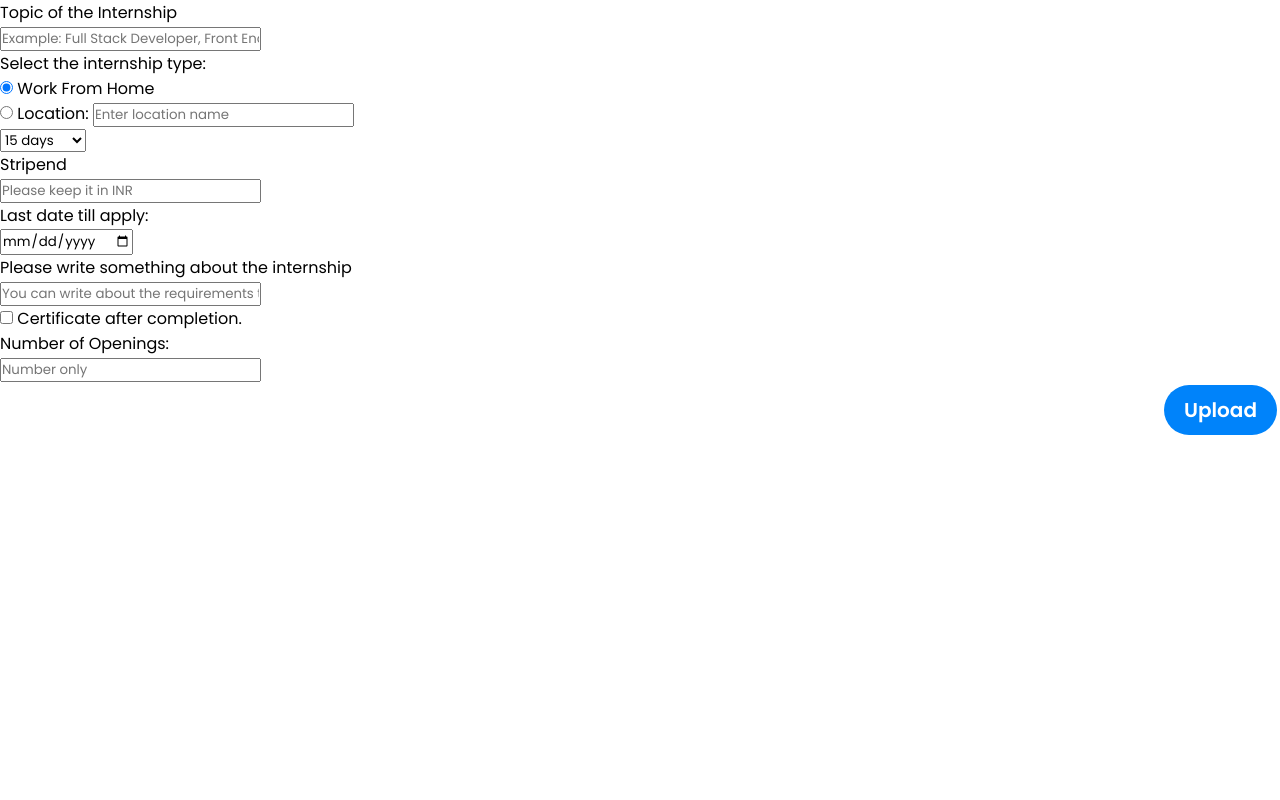
After one commit to Gopi515/CareerConnect, a PHP site: page /html/profiles/company/addinternship.html in a window 1280 px wide. The commit adds this page. Run offline with PHP 8.4, Linux system fonts and the light colour scheme.

Commit message:
Minor bug changes and new adjustment
> Login.php error message bug fixed,
> Unwanted folder removed,
> Added an empty company page,
> Added internship adding page.

```diff
--- /dev/null
+++ b/html/profiles/company/addinternship.html
@@ -0,0 +1,101 @@
+<!DOCTYPE html>
+<html lang="en">
+
+<head>
+
+    <!-- metas -->
+    <meta charset="UTF-8">
+    <meta name="viewport" content="width=device-width, initial-scale=1.0">
+
+    <!-- titles -->
+    <title>Add Internship offer</title>
+
+    <!-- linking -->
+    <link rel="stylesheet" href="../../../style.css">
+
+</head>
+
+<!-- php here -->
+
+<!-- body starts -->
+
+<body>
+    <div class="Internship">
+
+        <!-- internship topic -->
+        <div class="topic">
+            <p class="Internship-topic">Topic of the Internship</p>
+            <input type="text" class="txt-box" placeholder="Example: Full Stack Developer, Front End Developer">
+        </div>
+
+        <!-- company Name goes here -->
+
+        <!-- type of internship -->
+        <div class="category">
+            <legend>Select the internship type:</legend>
+            <label for="Online">
+                <input type="radio" class="WFH" id="WFH" name="worklocation" value="workfromhome" checked> Work From
+                Home
+            </label>
+            <br>
+            <label for="Offline">
+                <input type="radio" class="NWFH" name="workLocation" value="officeLocation"> Location:
+                <input type="text" class="NWFH-loc" name="locationName" placeholder="Enter location name">
+            </label>
+        </div>
+
+        <!-- work time -->
+        <div class="duraptionpart">
+            <select name="duration" id="duration">
+                <option value="day">15 days</option>
+                <option value="one">1 month</option>
+                <option value="two">2 months</option>
+                <option value="three">3 months</option>
+                <option value="four">4 months</option>
+                <option value="five">5 months</option>
+                <option value="six">6 months</option>
+            </select>
+        </div>
+
+        <!-- stripend -->
+        <div class="Stripendpart">
+            <p class="stripend">Stripend</p>
+            <input type="text" placeholder="Please keep it in INR">
+        </div>
+
+        <!-- apply by -->
+        <div class="lastdate">
+            <p class="applyby">Last date till apply:</p>
+            <input type="date">
+        </div>
+
+        <!-- about the company -->
+
+        <!-- about the internship -->
+        <div class="internabout">
+            <p class="aboutintern">Please write something about the internship</p>
+            <input type="text"
+                placeholder="You can write about the requirements that will be needed in the internship.">
+        </div>
+
+        <!-- certificate -->
+        <div class="iscertificate">
+            <input type="checkbox" id="certificate" name="certificate" value="certificate">
+            <label for="vehicle1"> Certificate after completion.</label>
+        </div>
+
+        <!-- Number of opening -->
+        <div class="Total-vacancy">
+            <p class="opening">Number of Openings:</p>
+            <input type="number" placeholder="Number only">
+        </div>
+
+        <!-- submit button -->
+        <div class="subdiv">
+            <button class="btn submit" id="submitButton">Upload</button>
+        </div>
+
+    </div>
+</body>
+
+</html>
--- a/html/profiles/company/company.html
+++ b/html/profiles/company/company.html
@@ -6,6 +6,6 @@
     <title>Document</title>
 </head>
 <body>
-
+    <p>hello</p>
 </body>
 </html>
```
Also changed, not shown: html/LoginandRegister/login.php (+5 -30 lines), html/landingPage/landingCompany.html (added, +20 -0 lines).
